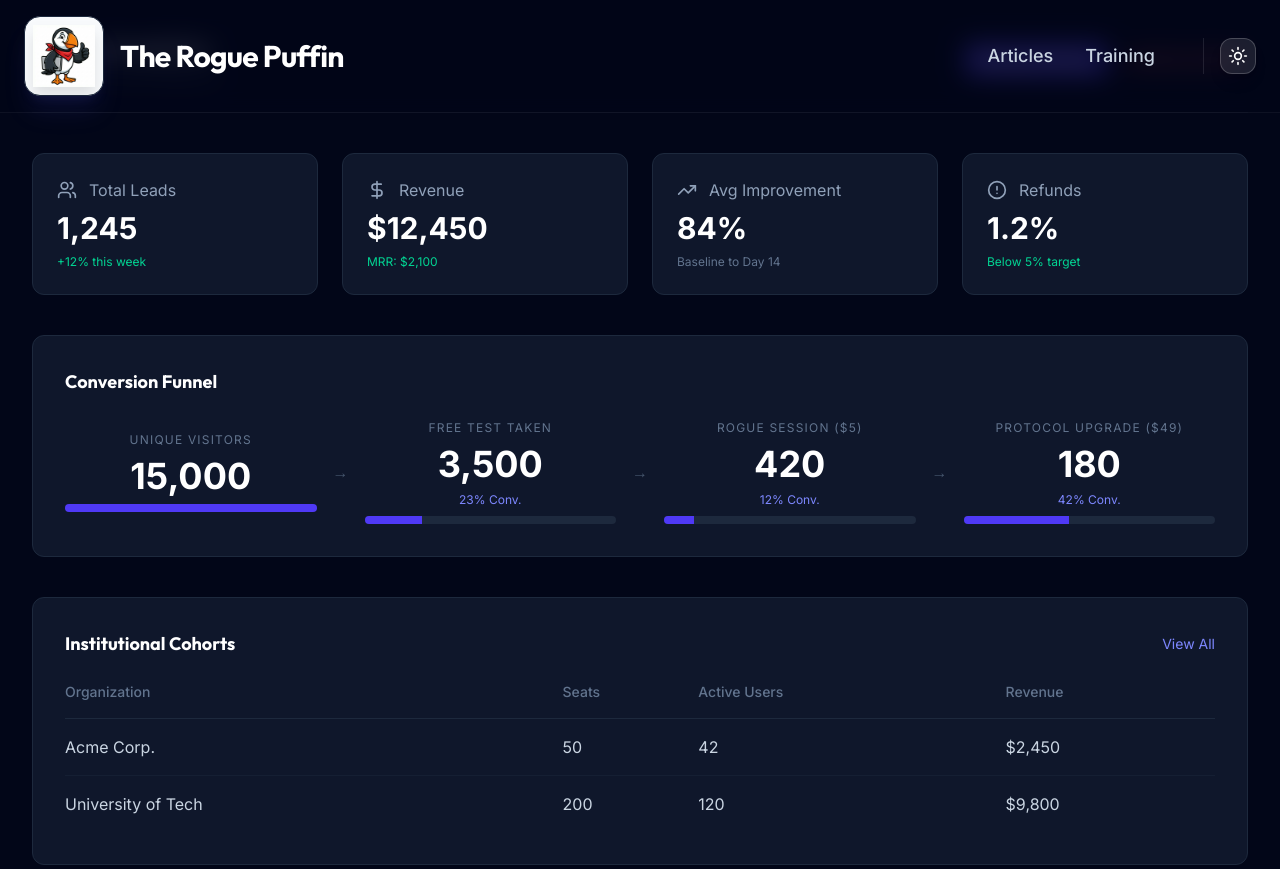
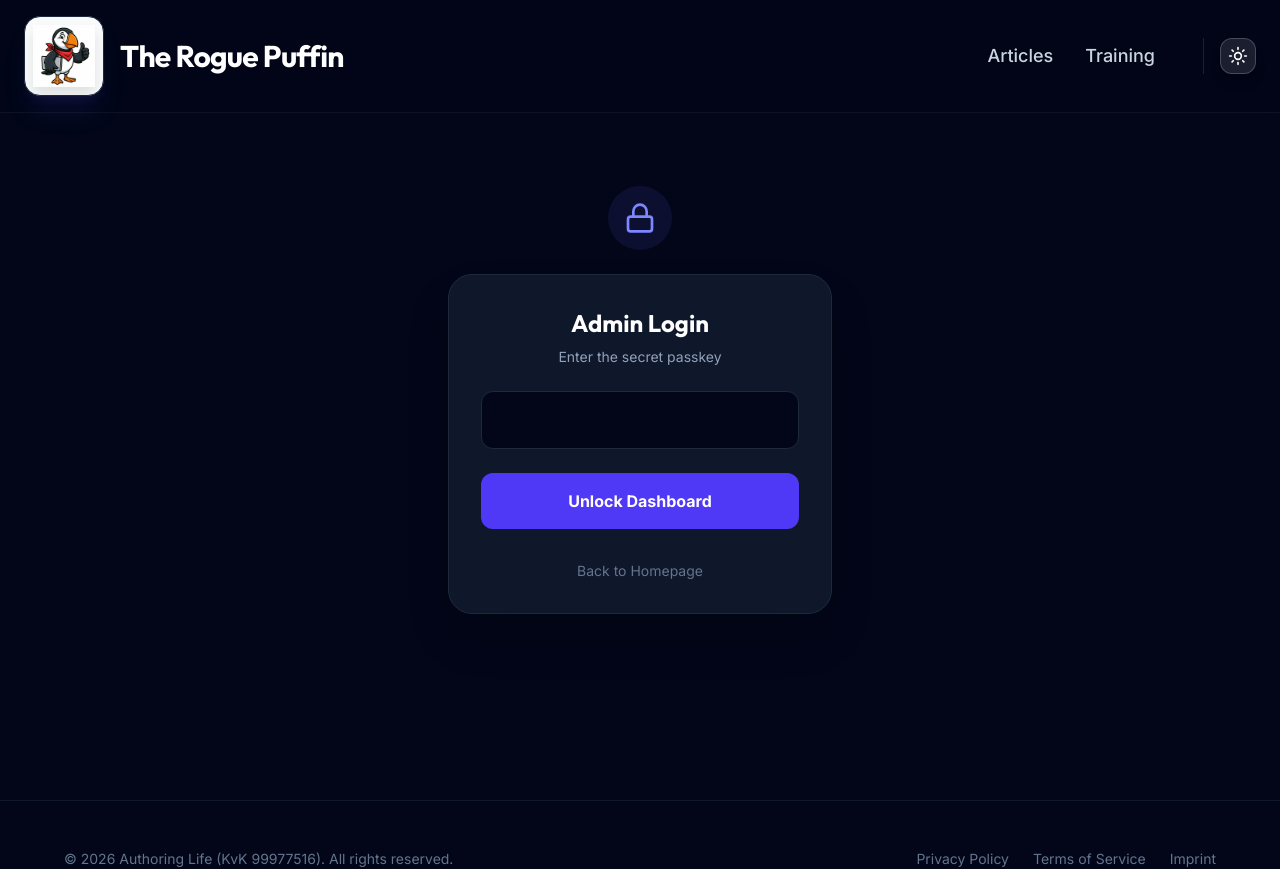
Before and after one commit to richardvanderkolk/the-rogue-puffin, a Next.js app: page /admin in a window 1280 px wide. Shown: the top 869 px of the page. Built offline with nearby package versions, Linux system fonts and the light colour scheme.

Commit message:
Build secure live metrics API and lock admin dashboard

```diff
--- a/src/app/admin/page.tsx
+++ b/src/app/admin/page.tsx
@@ -1,21 +1,103 @@
+"use client";
+
+import { useState, useEffect } from "react";
 import Link from 'next/link';
-import { Users, DollarSign, TrendingUp, AlertCircle } from 'lucide-react';
+import { Users, DollarSign, TrendingUp, AlertCircle, Lock } from 'lucide-react';
 
 export default function AdminDashboard() {
+    const [authData, setAuthData] = useState({ authenticated: false, passkey: "" });
+    const [passwordInput, setPasswordInput] = useState("");
+    const [metrics, setMetrics] = useState<any>(null);
+    const [loading, setLoading] = useState(true);
+
+    useEffect(() => {
+        const savedKey = localStorage.getItem("rogue_admin_key");
+        if (savedKey) {
+            setAuthData({ authenticated: true, passkey: savedKey });
+            fetchMetrics(savedKey);
+        } else {
+            setLoading(false);
+        }
+    }, []);
+
+    const fetchMetrics = async (passkey: string) => {
+        setLoading(true);
+        try {
+            const res = await fetch(`/api/admin/analytics?passkey=${encodeURIComponent(passkey)}`);
+            if (res.ok) {
+                const data = await res.json();
+                setMetrics(data);
+            } else {
+                localStorage.removeItem("rogue_admin_key");
+                setAuthData({ authenticated: false, passkey: "" });
+            }
+        } catch (e) {
+            console.error(e);
+        }
+        setLoading(false);
+    };
+
+    const handleLogin = (e: React.FormEvent) => {
+        e.preventDefault();
+        if (passwordInput === "thepuffin2024!") {
+            localStorage.setItem("rogue_admin_key", passwordInput);
+            setAuthData({ authenticated: true, passkey: passwordInput });
+            fetchMetrics(passwordInput);
+        } else {
+            alert("Incorrect passkey");
+        }
+    };
+
+    if (loading && !metrics) {
+        return <div className="min-h-screen bg-slate-950 text-white flex items-center justify-center">Loading Analytics...</div>;
+    }
+
+    if (!authData.authenticated || !metrics) {
+        return (
+            <div className="min-h-screen bg-slate-950 flex flex-col items-center justify-center p-6 text-white font-sans">
+                <div className="w-16 h-16 bg-indigo-500/10 rounded-full flex items-center justify-center mb-6">
+                    <Lock className="w-8 h-8 text-indigo-400" />
+                </div>
+                <form onSubmit={handleLogin} className="bg-slate-900 p-8 rounded-3xl border border-slate-800 space-y-6 w-full max-w-sm shadow-2xl">
+                    <div className="text-center">
+                        <h1 className="text-2xl font-bold mb-2">Admin Login</h1>
+                        <p className="text-slate-400 text-sm">Enter the secret passkey</p>
+                    </div>
+                    <input
+                        type="password"
+                        value={passwordInput}
+                        onChange={(e) => setPasswordInput(e.target.value)}
+                        className="w-full bg-slate-950 border border-slate-800 text-white px-4 py-4 rounded-xl focus:ring-2 focus:ring-indigo-500 outline-none text-center tracking-widest"
+                    />
+                    <button type="submit" className="w-full bg-indigo-600 hover:bg-indigo-500 transition-colors text-white font-bold py-4 rounded-xl">Unlock Dashboard</button>
+                    <Link href="/" className="text-sm text-slate-500 hover:text-white block text-center pt-2">Back to Homepage</Link>
+                </form>
+            </div>
+        );
+    }
+
+    const formatCurrency = (amount: number) => {
+        return new Intl.NumberFormat('en-US', { style: 'currency', currency: 'USD' }).format(amount);
+    };
+
+    const leadConv = metrics.totalLeads > 0 && metrics.uniqueVisitors > 0 ? Math.round((metrics.totalLeads / metrics.uniqueVisitors) * 100) : 0;
+    const sessionConv = metrics.rogueSessions > 0 && metrics.totalLeads > 0 ? Math.round((metrics.rogueSessions / metrics.totalLeads) * 100) : 0;
+    const upgradeConv = metrics.masterclasses > 0 && metrics.totalLeads > 0 ? Math.round((metrics.masterclasses / metrics.totalLeads) * 100) : 0;
+
     return (
         <div className="min-h-screen bg-slate-950 text-white p-8">
             <header className="mb-10 border-b border-slate-800 pb-6 flex justify-between items-center">
                 <div>
                     <h1 className="text-2xl font-bold text-white">Admin Analytics</h1>
-                    <p className="text-slate-500">Growth & Funnel Metrics</p>
+                    <p className="text-slate-500">Live Growth & Funnel Metrics</p>
                 </div>
                 <div className="flex items-center gap-3">
                     <Link href="/admin/articles" className="px-4 py-2 bg-indigo-600 hover:bg-indigo-500 transition-colors text-white text-sm font-bold rounded-lg shadow-lg">
                         Manage Articles
                     </Link>
-                    <div className="px-3 py-1 bg-red-500/10 text-red-400 text-xs font-bold rounded uppercase border border-red-500/20">
-                        Private Access
-                    </div>
+                    <button onClick={() => { localStorage.removeItem("rogue_admin_key"); window.location.reload(); }} className="px-3 py-1 bg-red-500/10 hover:bg-red-500/20 transition-colors text-red-400 text-xs font-bold rounded uppercase border border-red-500/20">
+                        Lock Hub
+                    </button>
                 </div>
             </header>
 
@@ -25,40 +107,41 @@ export default function AdminDashboard() {
                     <div className="flex items-center gap-3 mb-2 text-slate-400">
                         <Users className="w-5 h-5" /> Total Leads
                     </div>
-                    <div className="text-3xl font-bold">1,245</div>
-                    <div className="text-xs text-emerald-400 mt-2">+12% this week</div>
+                    <div className="text-3xl font-bold">{metrics.totalLeads.toLocaleString()}</div>
+                    <div className="text-xs text-emerald-400 mt-2">Verified test takers</div>
                 </div>
                 <div className="p-6 bg-slate-900 rounded-xl border border-slate-800">
                     <div className="flex items-center gap-3 mb-2 text-slate-400">
                         <DollarSign className="w-5 h-5" /> Revenue
                     </div>
-                    <div className="text-3xl font-bold">$12,450</div>
-                    <div className="text-xs text-emerald-400 mt-2">MRR: $2,100</div>
+                    <div className="text-3xl font-bold text-emerald-400">{formatCurrency(metrics.totalRevenue)}</div>
+                    <div className="text-xs text-slate-500 mt-2">All-time specific volume</div>
                 </div>
                 <div className="p-6 bg-slate-900 rounded-xl border border-slate-800">
                     <div className="flex items-center gap-3 mb-2 text-slate-400">
                         <TrendingUp className="w-5 h-5" /> Avg Improvement
                     </div>
                     <div className="text-3xl font-bold">84%</div>
-                    <div className="text-xs text-slate-500 mt-2">Baseline to Day 14</div>
+                    <div className="text-xs text-slate-500 mt-2">Baseline to Day 14 (Simulated)</div>
                 </div>
                 <div className="p-6 bg-slate-900 rounded-xl border border-slate-800">
                     <div className="flex items-center gap-3 mb-2 text-slate-400">
                         <AlertCircle className="w-5 h-5" /> Refunds
                     </div>
-                    <div className="text-3xl font-bold">1.2%</div>
+                    <div className="text-3xl font-bold">0.0%</div>
                     <div className="text-xs text-emerald-400 mt-2">Below 5% target</div>
                 </div>
             </div>
 
             {/* Funnel Visualization */}
             <div className="bg-slate-900 p-8 rounded-xl border border-slate-800 mb-10">
-                <h3 className="text-lg font-bold mb-6">Conversion Funnel</h3>
+                <h3 className="text-lg font-bold mb-6">Live Conversion Funnel</h3>
                 <div className="flex items-center justify-between text-center relative">
                     {/* Step 1 */}
                     <div className="flex-1">
                         <div className="text-xs text-slate-500 uppercase tracking-widest mb-2">Unique Visitors</div>
-                        <div className="text-4xl font-bold text-white mb-2">15,000</div>
+                        <div className="text-4xl font-bold text-white mb-2">{metrics.uniqueVisitors.toLocaleString()}</div>
+                        <div className="text-xs text-slate-600 mb-2">Estimated Web Traffic</div>
                         <div className="w-full h-2 bg-slate-800 rounded-full overflow-hidden">
                             <div className="w-full h-full bg-indigo-600"></div>
                         </div>
@@ -70,10 +153,10 @@ export default function AdminDashboard() {
                     {/* Step 2 */}
                     <div className="flex-1">
                         <div className="text-xs text-slate-500 uppercase tracking-widest mb-2">Free Test Taken</div>
-                        <div className="text-4xl font-bold text-white mb-2">3,500</div>
-                        <div className="text-xs text-indigo-400 mb-2">23% Conv.</div>
+                        <div className="text-4xl font-bold text-white mb-2">{metrics.totalLeads.toLocaleString()}</div>
+                        <div className="text-xs text-indigo-400 mb-2">{leadConv}% Conv.</div>
                         <div className="w-full h-2 bg-slate-800 rounded-full overflow-hidden">
-                            <div className="w-[23%] h-full bg-indigo-600"></div>
+                            <div className={`h-full bg-indigo-600`} style={{ width: `${Math.max(leadConv, 2)}%` }}></div>
                         </div>
                     </div>
 
@@ -83,10 +166,10 @@ export default function AdminDashboard() {
                     {/* Step 3 */}
                     <div className="flex-1">
                         <div className="text-xs text-slate-500 uppercase tracking-widest mb-2">Rogue Session ($5)</div>
-                        <div className="text-4xl font-bold text-white mb-2">420</div>
-                        <div className="text-xs text-indigo-400 mb-2">12% Conv.</div>
+                        <div className="text-4xl font-bold text-white mb-2">{metrics.rogueSessions.toLocaleString()}</div>
+                        <div className="text-xs text-indigo-400 mb-2">{sessionConv}% Conv.</div>
                         <div className="w-full h-2 bg-slate-800 rounded-full overflow-hidden">
-                            <div className="w-[12%] h-full bg-indigo-600"></div>
+                            <div className={`h-full bg-indigo-600`} style={{ width: `${Math.max(sessionConv, 2)}%` }}></div>
                         </div>
                     </div>
 
@@ -95,46 +178,18 @@ export default function AdminDashboard() {
 
                     {/* Step 4 */}
                     <div className="flex-1">
-                        <div className="text-xs text-slate-500 uppercase tracking-widest mb-2">Protocol Upgrade ($49)</div>
-                        <div className="text-4xl font-bold text-white mb-2">180</div>
-                        <div className="text-xs text-indigo-400 mb-2">42% Conv.</div>
+                        <div className="text-xs text-slate-500 uppercase tracking-widest mb-2">Masterclass ($10)</div>
+                        <div className="text-4xl font-bold text-white mb-2">{metrics.masterclasses.toLocaleString()}</div>
+                        <div className="text-xs text-indigo-400 mb-2">{upgradeConv}% Conv.</div>
                         <div className="w-full h-2 bg-slate-800 rounded-full overflow-hidden">
-                            <div className="w-[42%] h-full bg-indigo-600"></div>
+                            <div className={`h-full bg-indigo-600`} style={{ width: `${Math.max(upgradeConv, 2)}%` }}></div>
                         </div>
                     </div>
                 </div>
             </div>
 
-            {/* Cohort List (Institutional) */}
-            <div className="bg-slate-900 p-8 rounded-xl border border-slate-800">
-                <div className="flex justify-between items-center mb-6">
-                    <h3 className="text-lg font-bold">Institutional Cohorts</h3>
-                    <button className="text-sm text-indigo-400 hover:text-white">View All</button>
-                </div>
-                <table className="w-full text-left">
-                    <thead>
-                        <tr className="border-b border-slate-800 text-slate-500 text-sm">
-                            <th className="pb-4 font-medium">Organization</th>
-                            <th className="pb-4 font-medium">Seats</th>
-                            <th className="pb-4 font-medium">Active Users</th>
-                            <th className="pb-4 font-medium">Revenue</th>
-                        </tr>
-                    </thead>
-                    <tbody className="text-slate-300">
-                        <tr className="border-b border-slate-800/50">
-                            <td className="py-4">Acme Corp.</td>
-                            <td className="py-4">50</td>
-                            <td className="py-4">42</td>
-                            <td className="py-4">$2,450</td>
-                        </tr>
-                        <tr>
-                            <td className="py-4">University of Tech</td>
-                            <td className="py-4">200</td>
-                            <td className="py-4">120</td>
-                            <td className="py-4">$9,800</td>
-                        </tr>
-                    </tbody>
-                </table>
+            <div className="text-center text-slate-500 text-xs">
+                To view detailed customer lists, issue refunds, or connect payouts to your bank account, log into your Stripe Dashboard.
             </div>
         </div>
     );
```
Also changed, not shown: src/app/api/admin/analytics/route.ts (added, +57 -0 lines), 1 other file (tests, documents, lock files or other folders).
